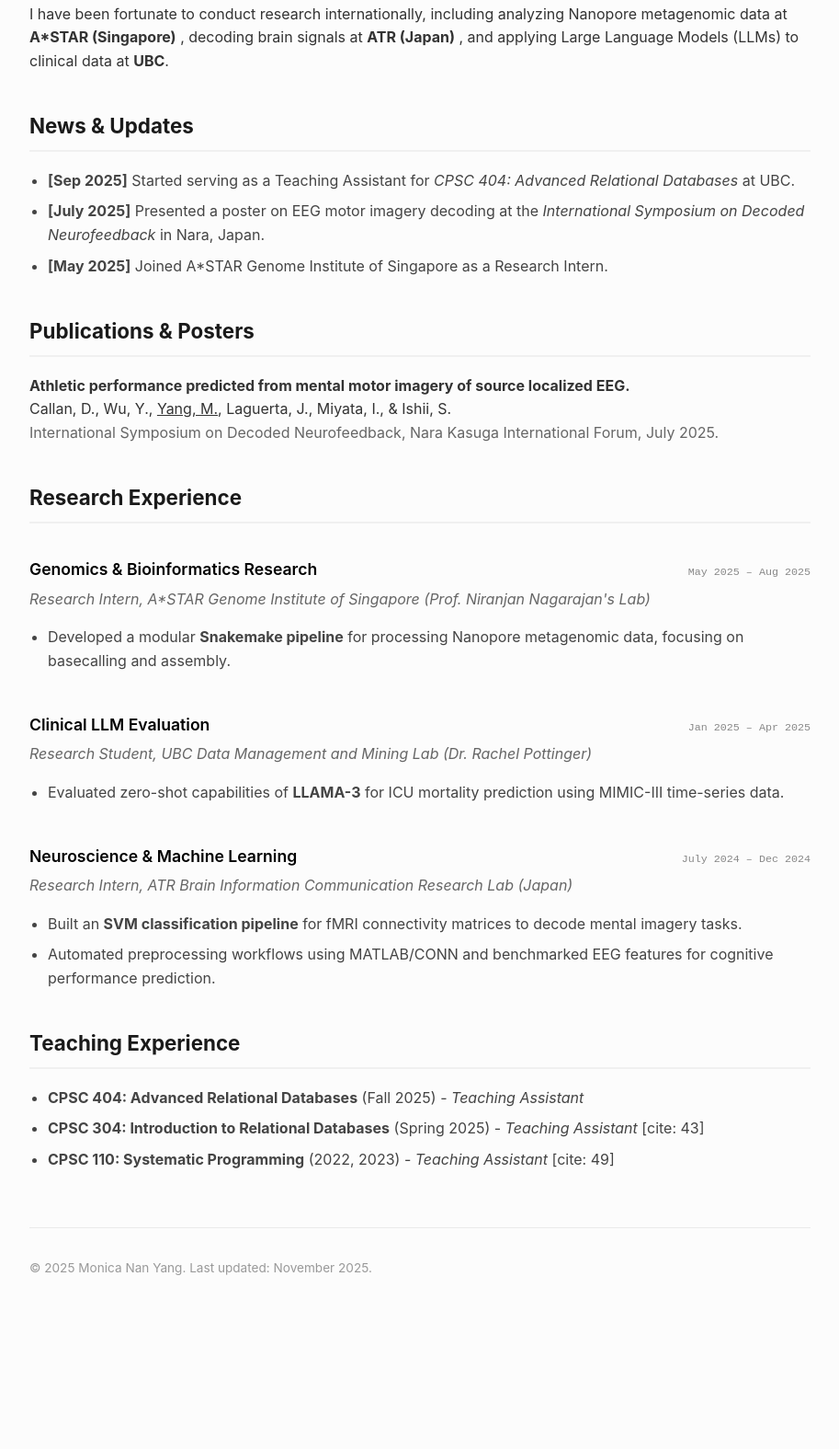
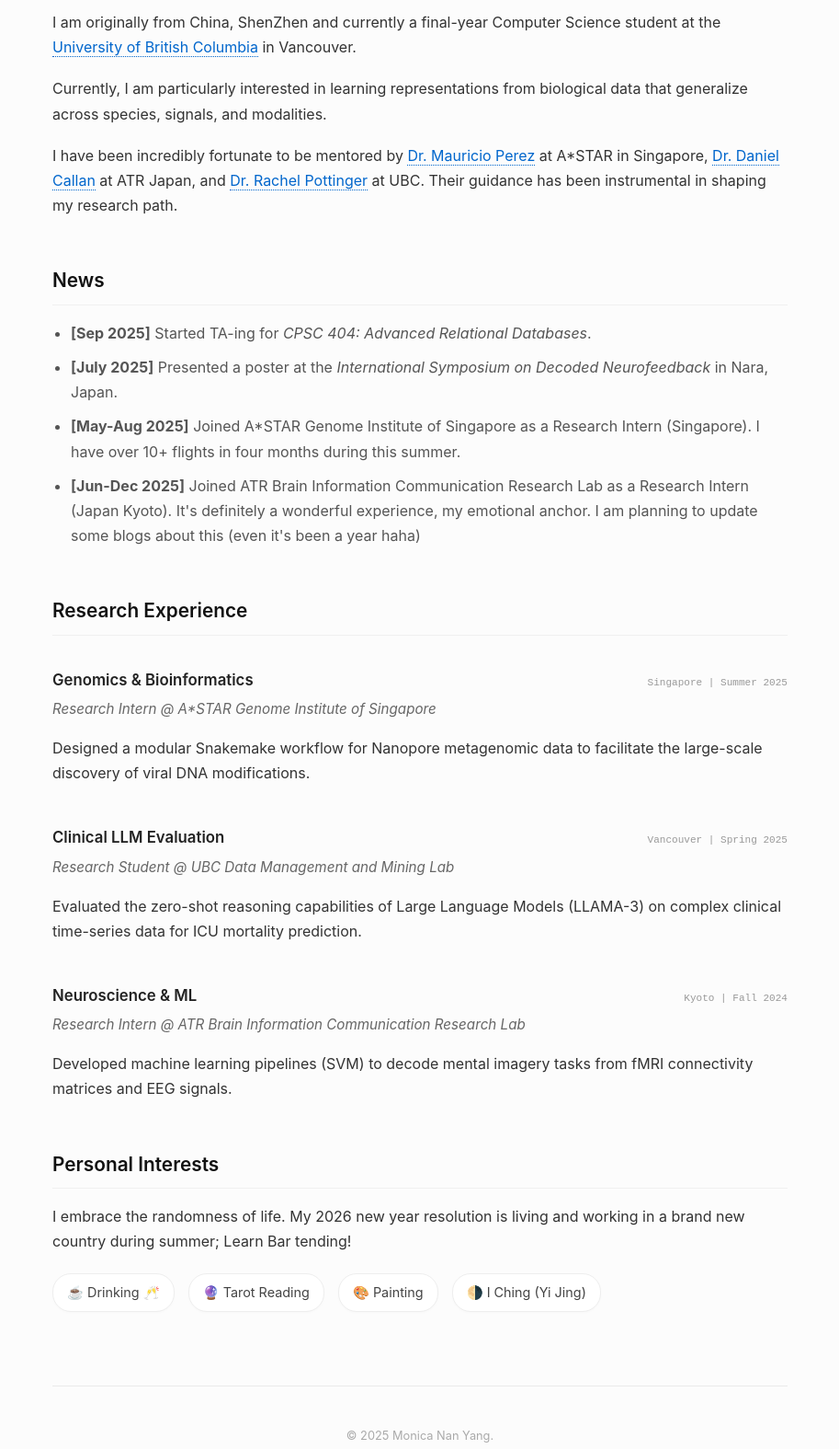
Before and after one commit to yanngajwbdis003/yanngajwbdis003.github.io, a plain HTML site: page index.html in a window 1280 px wide. Shown: the part 533-2108 px from the top of the page at 92% size, without its empty margins (183-1096 px from the left). Before the commit the page ends 1978 px from the top, so only its background shows below. Drawn offline with Linux system fonts and the light colour scheme.

Commit message:
Update index.html

```diff
--- a/index.html
+++ b/index.html
@@ -3,68 +3,85 @@
 <head>
     <meta charset="UTF-8">
     <meta name="viewport" content="width=device-width, initial-scale=1.0">
-    <title>Monica (Nan) Yang </title>
+    <title>Monica (Nan) Yang</title>
     <style>
         body {
             font-family: -apple-system, BlinkMacSystemFont, "Segoe UI", Roboto, Helvetica, Arial, sans-serif;
-            line-height: 1.6;
+            line-height: 1.7;
             color: #333;
-            max-width: 850px;
+            max-width: 800px;
             margin: 0 auto;
-            padding: 40px 20px;
+            padding: 50px 20px;
             background-color: #fcfcfc;
         }
 
+        /* 头部样式 */
         header {
             display: flex;
             gap: 40px;
-            margin-bottom: 50px;
+            margin-bottom: 60px;
             border-bottom: 1px solid #eaeaea;
-            padding-bottom: 30px;
+            padding-bottom: 40px;
             align-items: center;
         }
 
         .header-text { flex: 1; }
 
-        h1 { margin: 0 0 10px 0; font-size: 2.4em; letter-spacing: -0.5px; }
-        h2 { font-size: 1.4em; border-bottom: 2px solid #f0f0f0; padding-bottom: 8px; margin-top: 40px; color: #1a1a1a; }
-        h3 { font-size: 1.1em; margin-bottom: 5px; color: #000; font-weight: 600; }
+        h1 { margin: 0 0 10px 0; font-size: 2.2em; letter-spacing: -0.5px; }
+        h2 { font-size: 1.3em; border-bottom: 1px solid #f0f0f0; padding-bottom: 8px; margin-top: 50px; color: #111; font-weight: 600; }
+        h3 { font-size: 1.05em; margin-bottom: 5px; color: #222; font-weight: 600; }
 
-        p { margin-bottom: 15px; }
+        p { margin-bottom: 18px; }
 
-        a { color: #0056b3; text-decoration: none; border-bottom: 1px dotted #0056b3; }
-        a:hover { border-bottom: 1px solid #0056b3; }
+        a { color: #0066cc; text-decoration: none; border-bottom: 1px dotted #0066cc; transition: all 0.2s; }
+        a:hover { border-bottom: 1px solid #0066cc; background-color: #eef4fa; }
 
         .avatar {
-            width: 180px;
-            height: 180px;
+            width: 160px;
+            height: 160px;
             border-radius: 50%;
             object-fit: cover;
-            border: 3px solid #fff;
-            box-shadow: 0 4px 10px rgba(0,0,0,0.1);
+            border: 1px solid #eee;
+            box-shadow: 0 2px 8px rgba(0,0,0,0.05);
         }
 
+        ul { padding-left: 20px; color: #555; }
+        li { margin-bottom: 10px; }
 
-        ul { padding-left: 20px; color: #444; }
-        li { margin-bottom: 8px; }
 
         .tag {
             display: inline-block;
-            background: #eef4fa;
-            color: #2c5282;
-            padding: 2px 10px;
-            border-radius: 12px;
-            font-size: 0.8em;
-            margin-right: 6px;
-            font-weight: 500;
+            background: #f4f4f4;
+            color: #555;
+            padding: 3px 10px;
+            border-radius: 6px;
+            font-size: 0.85em;
+            margin-right: 8px;
+            margin-top: 5px;
         }
 
         .experience-item { margin-bottom: 25px; }
         .exp-header { display: flex; justify-content: space-between; align-items: baseline; }
-        .exp-date { color: #888; font-size: 0.9em; font-family: monospace;}
-        .exp-role { font-style: italic; color: #666; margin-bottom: 5px; }
+        .exp-date { color: #999; font-size: 0.85em; font-family: monospace;}
+        .exp-role { font-style: italic; color: #666; font-size: 0.95em; margin-bottom: 8px; }
 
-        footer { margin-top: 60px; color: #999; font-size: 0.85em; border-top: 1px solid #eaeaea; padding-top: 20px; }
+        .interests-container {
+            display: flex;
+            flex-wrap: wrap;
+            gap: 15px;
+            margin-top: 20px;
+        }
+        .interest-item {
+            background: #fff;
+            border: 1px solid #eee;
+            padding: 8px 15px;
+            border-radius: 20px;
+            font-size: 0.9em;
+            color: #444;
+            box-shadow: 0 1px 3px rgba(0,0,0,0.02);
+        }
+
+        footer { margin-top: 80px; color: #aaa; font-size: 0.8em; border-top: 1px solid #eaeaea; padding-top: 30px; text-align: center;}
     </style>
 </head>
 <body>
@@ -72,18 +89,17 @@
     <header>
         <div class="header-text">
             <h1>Monica Nan Yang</h1>
-            <p style="font-size: 1.1em; color: #555;">
-                University of British Columbia (UBC)
+            <p style="font-size: 1.1em; color: #666;">
+                Undergraduate Researcher @ UBC Computer Science
             </p>
             <p>
-                Email: <a href="mailto:yangn003@student.ubc.ca">yangn003@student.ubc.ca</a><br>
+                Email: <a href="mailto:yangn003@student.ubc.ca">yangn003@student.ubc.ca</a> /
                 <a href="https://linkedin.com/in/nan-monica-yang-409018214">LinkedIn</a>
             </p>
             <div>
                 <span class="tag">Computational Biology</span>
                 <span class="tag">Genomics</span>
                 <span class="tag">Machine Learning</span>
-                <span class="tag">Representation Learning</span>
             </div>
         </div>
         <img src="photo2.jpg" alt="Monica Nan Yang" class="avatar">
@@ -92,32 +108,26 @@
     <section id="about">
         <h2>About Me</h2>
         <p>
-            I am a final-year undergraduate student in <strong>Computer Science</strong> at the <a href="https://www.ubc.ca/">University of British Columbia</a> (Vancouver).
+            Hi, I'm Monica! My Chinese name is <strong>楠 (Nan)</strong>. I absolutely love my name because it's so versatile: in English, it sounds like the delicious Indian <em>Naan</em>; in Chinese, it refers to the precious <em>Nanmu</em> tree (Phoebe zhennan); and in my major, Computer Science, it stands for <code>NaN</code> (Not a Number) which I find hilariously appropriate for a coder.
         </p>
         <p>
-            My research interest lies at the intersection of Computer Science and Biology I am passionate about developing computational methods to solve complex biological problems, ranging from <strong>genomic data analysis</strong> to <strong>clinical prediction models</strong>.
+            I am originally from China, ShenZhen and currently a final-year Computer Science student at the <a href="https://www.ubc.ca/">University of British Columbia</a> in Vancouver.
         </p>
         <p>
-            I have been fortunate to conduct research internationally, including analyzing Nanopore metagenomic data at <strong>A*STAR (Singapore)</strong> , decoding brain signals at <strong>ATR (Japan)</strong> , and applying Large Language Models (LLMs) to clinical data at <strong>UBC</strong>.
+            Currently, I am particularly interested in learning representations from biological data that generalize across species, signals, and modalities.       </p>
+        <p>
+            I have been incredibly fortunate to be mentored by <a href="#">Dr. Mauricio Perez</a> at A*STAR in Singapore, <a href="#">Dr. Daniel Callan</a> at ATR Japan, and <a href="#">Dr. Rachel Pottinger</a> at UBC. Their guidance has been instrumental in shaping my research path.
         </p>
     </section>
 
     <section id="news">
-        <h2>News & Updates</h2>
+        <h2>News</h2>
         <ul>
-            <li><strong>[Sep 2025]</strong> Started serving as a Teaching Assistant for <em>CPSC 404: Advanced Relational Databases</em> at UBC.</li>
-            <li><strong>[July 2025]</strong> Presented a poster on EEG motor imagery decoding at the <em>International Symposium on Decoded Neurofeedback</em> in Nara, Japan.</li>
-            <li><strong>[May 2025]</strong> Joined A*STAR Genome Institute of Singapore as a Research Intern.</li>
+            <li><strong>[Sep 2025]</strong> Started TA-ing for <em>CPSC 404: Advanced Relational Databases</em>.</li>
+            <li><strong>[July 2025]</strong> Presented a poster at the <em>International Symposium on Decoded Neurofeedback</em> in Nara, Japan.</li>
+            <li><strong>[May-Aug 2025]</strong> Joined A*STAR Genome Institute of Singapore as a Research Intern (Singapore). I have over 10+ flights in four months during this summer. </li>
+            <li><strong>[Jun-Dec 2025]</strong> Joined ATR Brain Information Communication Research Lab as a Research Intern (Japan Kyoto). It's definitely a wonderful experience, my emotional anchor. I am planning to update some blogs about this (even it's been a year haha) </li>
         </ul>
-    </section>
-
-    <section id="publications">
-        <h2>Publications & Posters</h2>
-        <div class="experience-item">
-            <strong>Athletic performance predicted from mental motor imagery of source localized EEG.</strong><br>
-            Callan, D., Wu, Y., <u>Yang, M.</u>, Laguerta, J., Miyata, I., & Ishii, S.<br>
-            <span style="color: #666;">International Symposium on Decoded Neurofeedback, Nara Kasuga International Forum, July 2025.</span>
-        </div>
     </section>
 
     <section id="research">
@@ -125,56 +135,53 @@
 
         <div class="experience-item">
             <div class="exp-header">
-                <h3>Genomics & Bioinformatics Research</h3>
-                <span class="exp-date">May 2025 – Aug 2025</span>
+                <h3>Genomics & Bioinformatics</h3>
+                <span class="exp-date">Singapore | Summer 2025</span>
             </div>
-            <div class="exp-role">Research Intern, A*STAR Genome Institute of Singapore (Prof. Niranjan Nagarajan's Lab)</div>
-            <ul>
-                <li>Developed a modular <strong>Snakemake pipeline</strong> for processing Nanopore metagenomic data, focusing on basecalling and assembly.</li>
-            </ul>
+            <div class="exp-role">Research Intern @ A*STAR Genome Institute of Singapore</div>
+            <p>
+                Designed a modular Snakemake workflow for Nanopore metagenomic data to facilitate the large-scale discovery of viral DNA modifications.
+            </p>
         </div>
 
         <div class="experience-item">
             <div class="exp-header">
                 <h3>Clinical LLM Evaluation</h3>
-                <span class="exp-date">Jan 2025 – Apr 2025</span>
+                <span class="exp-date">Vancouver | Spring 2025</span>
             </div>
-            <div class="exp-role">Research Student, UBC Data Management and Mining Lab (Dr. Rachel Pottinger)</div>
-            <ul>
-                <li>Evaluated zero-shot capabilities of <strong>LLAMA-3</strong> for ICU mortality prediction using MIMIC-III time-series data.</li>
-            </ul>
+            <div class="exp-role">Research Student @ UBC Data Management and Mining Lab</div>
+            <p>
+                Evaluated the zero-shot reasoning capabilities of Large Language Models (LLAMA-3) on complex clinical time-series data for ICU mortality prediction.
+            </p>
         </div>
 
         <div class="experience-item">
             <div class="exp-header">
-                <h3>Neuroscience & Machine Learning</h3>
-                <span class="exp-date">July 2024 – Dec 2024</span>
+                <h3>Neuroscience & ML</h3>
+                <span class="exp-date">Kyoto | Fall 2024</span>
             </div>
-            <div class="exp-role">Research Intern, ATR Brain Information Communication Research Lab (Japan)</div>
-            <ul>
-                <li>Built an <strong>SVM classification pipeline</strong> for fMRI connectivity matrices to decode mental imagery tasks.</li>
-                <li>Automated preprocessing workflows using MATLAB/CONN and benchmarked EEG features for cognitive performance prediction.</li>
-            </ul>
+            <div class="exp-role">Research Intern @ ATR Brain Information Communication Research Lab</div>
+            <p>
+                Developed machine learning pipelines (SVM) to decode mental imagery tasks from fMRI connectivity matrices and EEG signals.
+            </p>
         </div>
     </section>
 
-    <section id="teaching">
-        <h2>Teaching Experience</h2>
-        <ul>
-            <li>
-                <strong>CPSC 404: Advanced Relational Databases</strong> (Fall 2025) - <em>Teaching Assistant</em> <br>
-            </li>
-            <li>
-                <strong>CPSC 304: Introduction to Relational Databases</strong> (Spring 2025) - <em>Teaching Assistant</em> [cite: 43]<br>
-            </li>
-            <li>
-                <strong>CPSC 110: Systematic Programming</strong> (2022, 2023) - <em>Teaching Assistant</em> [cite: 49]<br>
-            </li>
-        </ul>
+    <section id="interests">
+        <h2>Personal Interests</h2>
+        <p>
+            I embrace the randomness of life. My 2026 new year resolution is living and working in a brand new country during summer; Learn Bar tending!
+        </p>
+        <div class="interests-container">
+            <span class="interest-item">☕ Drinking 🥂</span>
+            <span class="interest-item">🔮 Tarot Reading</span>
+            <span class="interest-item">🎨 Painting</span>
+            <span class="interest-item">🌗 I Ching (Yi Jing)</span>
+        </div>
     </section>
 
     <footer>
-        <p>&copy; 2025 Monica Nan Yang. Last updated: November 2025.</p>
+        <p>&copy; 2025 Monica Nan Yang.</p>
     </footer>
 
 </body>
```
